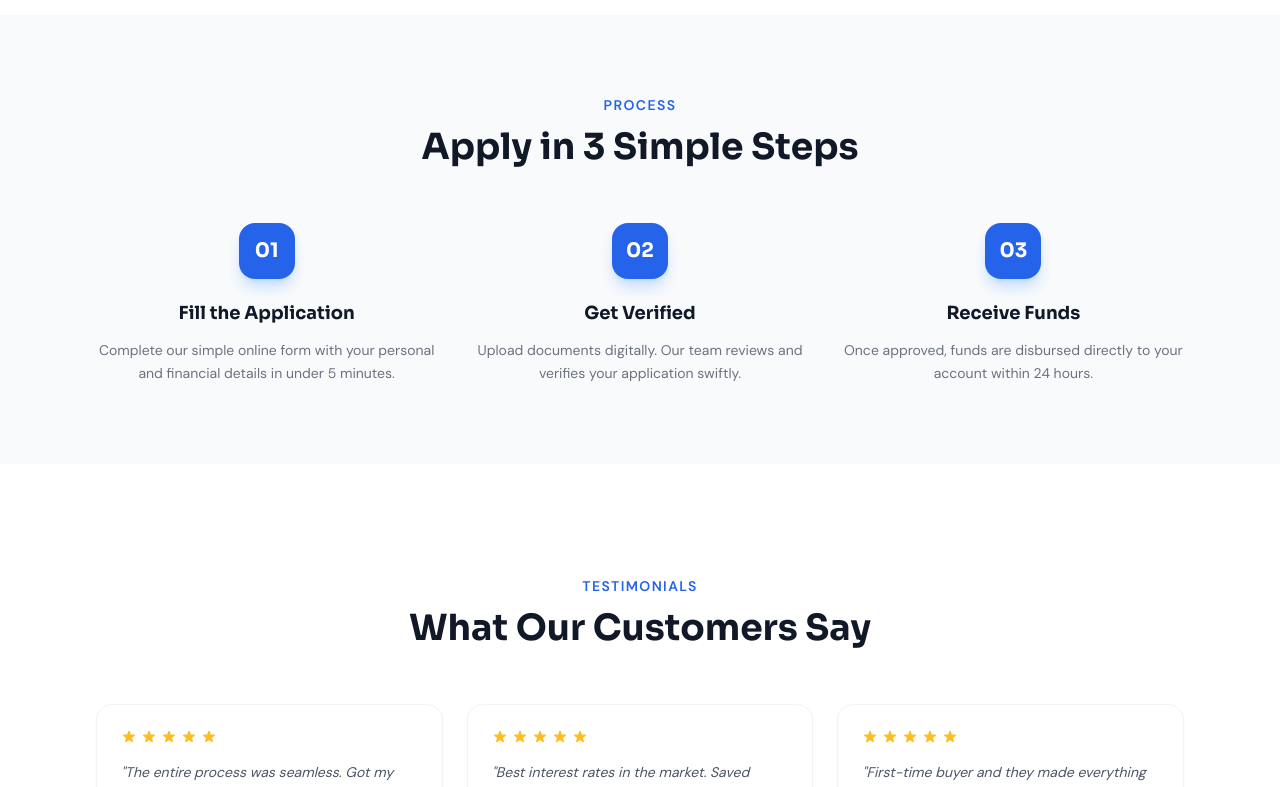
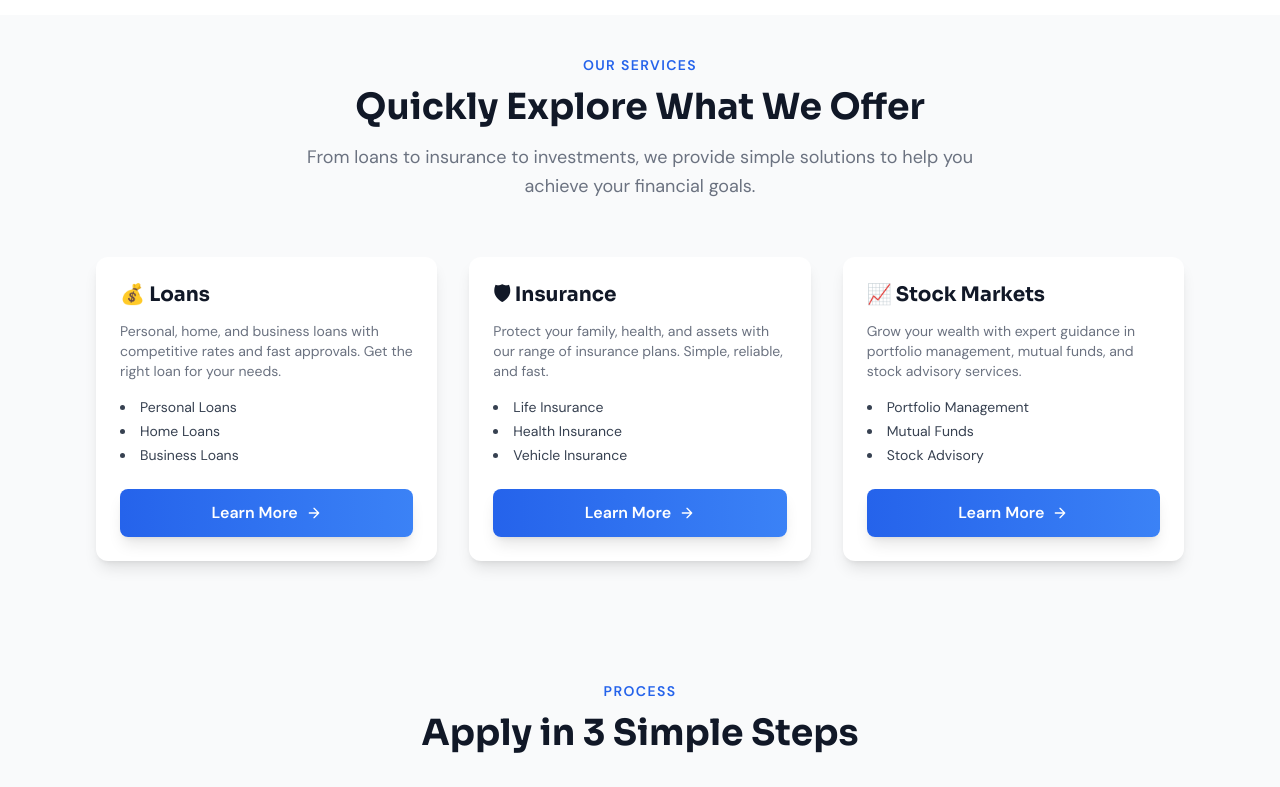
Before and after one commit to saimule1322/starTeckLoans-project, a React (Vite) app: page / in a window 1280 px wide. Shown: the part 1618-2405 px from the top of the page. Built offline with nearby package versions, Linux system fonts and the light colour scheme.

Commit message:
added services

```diff
--- a/src/pages/Home.jsx
+++ b/src/pages/Home.jsx
@@ -236,8 +236,7 @@ export default function Home() {
               <button
                 key={idx}
                 onClick={() => goToSlide(idx)}
-          className={`${
-            idx === currentSlide
+                className={`${idx === currentSlide
                   ? 'bg-blue-600 w-6 h-2'
                   : 'bg-gray-400 w-2 h-2'
                   } rounded-full`}
@@ -271,10 +270,10 @@ export default function Home() {
 
           {/* Section heading */}
           <div className="text-center mb-14">
-            <p className="section-tag">Why HomeLoan?</p>
+            <p className="section-tag">Why StarIndian FinServices?</p>
             <h2 className="section-title mb-4">Everything You Need,<br />In One Place</h2>
             <p className="section-subtitle mx-auto text-center">
-              We've simplified the complex world of home financing into a transparent,
+              We've simplified the complex world of Home Loans, Insurance, and Stock Markets into a transparent,
               stress-free experience.
             </p>
           </div>
@@ -292,6 +291,97 @@ export default function Home() {
                 <p className="text-gray-500 text-sm leading-relaxed">{desc}</p>
               </div>
             ))}
+          </div>
+        </div>
+      </section>
+
+      {/* ══════════════════════════════════════════════════════
+    SERVICES OVERVIEW
+══════════════════════════════════════════════════════ */}
+      <section className="py-10 bg-gray-50">
+        <div className="max-w-6xl mx-auto px-4 sm:px-6 lg:px-8">
+          {/* Section heading */}
+          <div className="text-center mb-14">
+            <p className="section-tag">Our Services</p>
+            <h2 className="section-title mb-4">Quickly Explore What We Offer</h2>
+            <p className="section-subtitle mx-auto text-center max-w-2xl">
+              From loans to insurance to investments, we provide simple solutions to help you achieve your financial goals.
+            </p>
+          </div>
+
+          {/* Cards */}
+          <div className="grid grid-cols-1 md:grid-cols-3 gap-8">
+            {/* Loans Card */}
+            <div className="bg-white rounded-xl shadow-lg p-6 flex flex-col justify-between hover:shadow-2xl transition-shadow duration-300">
+              <h3 className="font-display text-xl font-bold text-gray-900 mb-3">💰 Loans</h3>
+              <p className="text-gray-500 text-sm mb-4">
+                Personal, home, and business loans with competitive rates and fast approvals. Get the right loan for your needs.
+              </p>
+              <ul className="text-gray-700 text-sm mb-6 list-disc list-inside space-y-1">
+                <li>Personal Loans</li>
+                <li>Home Loans</li>
+                <li>Business Loans</li>
+              </ul>
+              <Link
+                to="/services"
+                className="mt-auto inline-flex items-center justify-center gap-2 bg-gradient-to-r from-blue-600 to-blue-500
+             hover:from-blue-700 hover:to-blue-600 text-white font-semibold px-6 py-3 rounded-lg
+             shadow-lg hover:shadow-xl transform hover:-translate-y-1 transition-all duration-300"
+              >
+                Learn More
+                <svg className="w-4 h-4" fill="none" stroke="currentColor" viewBox="0 0 24 24">
+                  <path strokeLinecap="round" strokeLinejoin="round" strokeWidth={2} d="M5 12h14m-7-7l7 7-7 7" />
+                </svg>
+              </Link>
+            </div>
+
+            {/* Insurance Card */}
+            <div className="bg-white rounded-xl shadow-lg p-6 flex flex-col justify-between hover:shadow-2xl transition-shadow duration-300">
+              <h3 className="font-display text-xl font-bold text-gray-900 mb-3">🛡 Insurance</h3>
+              <p className="text-gray-500 text-sm mb-4">
+                Protect your family, health, and assets with our range of insurance plans. Simple, reliable, and fast.
+              </p>
+              <ul className="text-gray-700 text-sm mb-6 list-disc list-inside space-y-1">
+                <li>Life Insurance</li>
+                <li>Health Insurance</li>
+                <li>Vehicle Insurance</li>
+              </ul>
+              <Link
+                to="/services"
+                className="mt-auto inline-flex items-center justify-center gap-2 bg-gradient-to-r from-blue-600 to-blue-500
+             hover:from-blue-700 hover:to-blue-600 text-white font-semibold px-6 py-3 rounded-lg
+             shadow-lg hover:shadow-xl transform hover:-translate-y-1 transition-all duration-300"
+              >
+                Learn More
+                <svg className="w-4 h-4" fill="none" stroke="currentColor" viewBox="0 0 24 24">
+                  <path strokeLinecap="round" strokeLinejoin="round" strokeWidth={2} d="M5 12h14m-7-7l7 7-7 7" />
+                </svg>
+              </Link>
+            </div>
+
+            {/* Stock Market / Investments Card */}
+            <div className="bg-white rounded-xl shadow-lg p-6 flex flex-col justify-between hover:shadow-2xl transition-shadow duration-300">
+              <h3 className="font-display text-xl font-bold text-gray-900 mb-3">📈 Stock Markets</h3>
+              <p className="text-gray-500 text-sm mb-4">
+                Grow your wealth with expert guidance in portfolio management, mutual funds, and stock advisory services.
+              </p>
+              <ul className="text-gray-700 text-sm mb-6 list-disc list-inside space-y-1">
+                <li>Portfolio Management</li>
+                <li>Mutual Funds</li>
+                <li>Stock Advisory</li>
+              </ul>
+              <Link
+                to="/services"
+                className="mt-auto inline-flex items-center justify-center gap-2 bg-gradient-to-r from-blue-600 to-blue-500
+             hover:from-blue-700 hover:to-blue-600 text-white font-semibold px-6 py-3 rounded-lg
+             shadow-lg hover:shadow-xl transform hover:-translate-y-1 transition-all duration-300"
+              >
+                Learn More
+                <svg className="w-4 h-4" fill="none" stroke="currentColor" viewBox="0 0 24 24">
+                  <path strokeLinecap="round" strokeLinejoin="round" strokeWidth={2} d="M5 12h14m-7-7l7 7-7 7" />
+                </svg>
+              </Link>
+            </div>
           </div>
         </div>
       </section>
```
Lines whose indentation alone changed are shown as unchanged.
